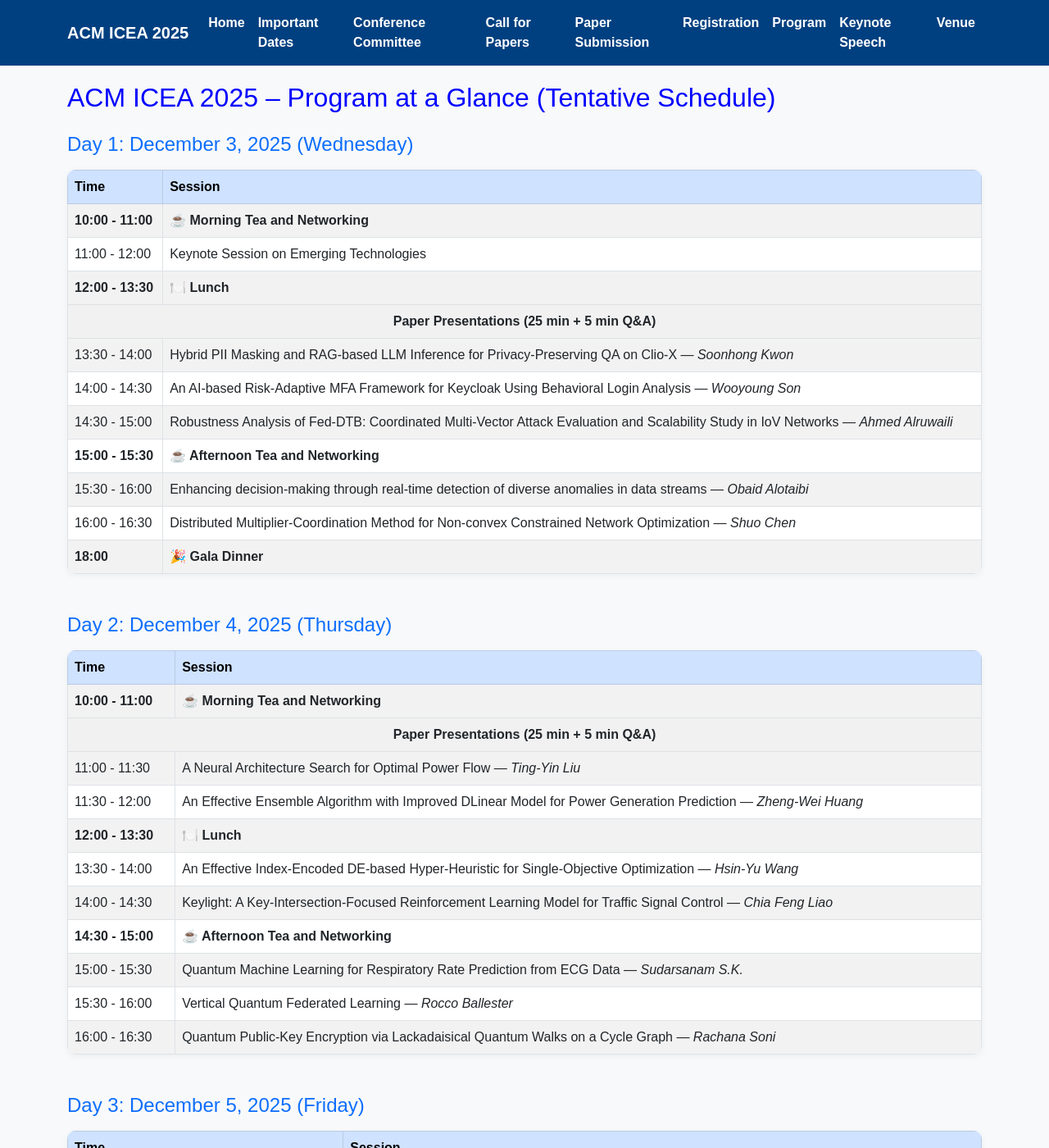
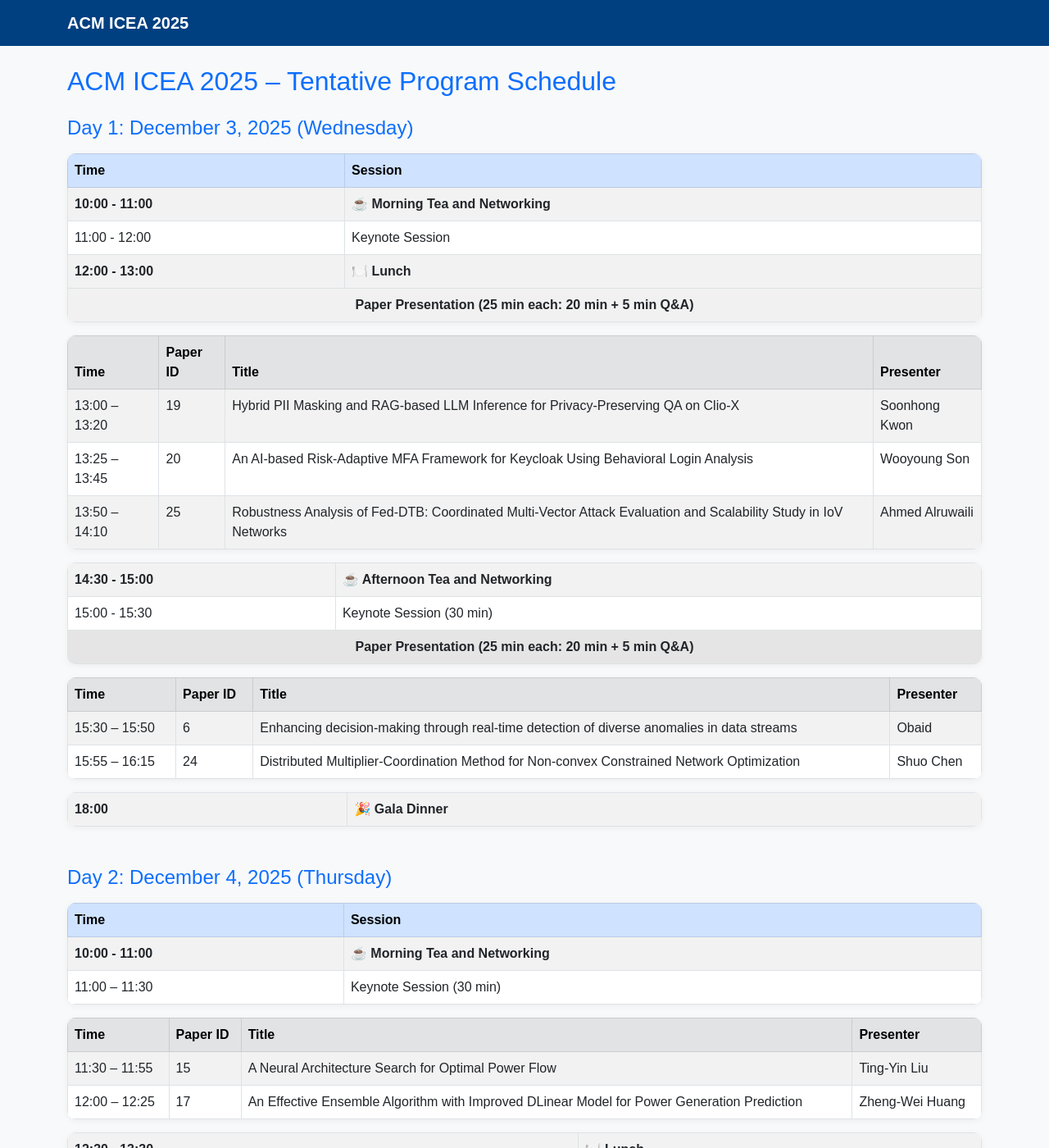
Before and after one commit to icea2025/latrobe, a Jekyll site: the page program/index.html, which Jekyll copies as it is, in a window 1280 px wide and 1400 px high. Shown: the whole window at 82% size. Built offline with Jekyll 4.4.1, drawn with Linux system fonts in a browser that asks for light colours; some of the changed text lies outside the part shown.

Commit message:
Update index.html

```diff
--- a/program/index.html
+++ b/program/index.html
@@ -3,8 +3,7 @@
 <head>
   <meta charset="UTF-8">
   <meta name="viewport" content="width=device-width, initial-scale=1.0">
-  <title> ACM ACM ICEA 2025 - Conference Committee</title>
-  <link rel="stylesheet" href="https://cdnjs.cloudflare.com/ajax/libs/font-awesome/6.0.0/css/all.min.css">
+  <title>ACM ICEA 2025 - Program Schedule</title>
   <link rel="stylesheet" href="https://cdnjs.cloudflare.com/ajax/libs/bootstrap/5.3.0/css/bootstrap.min.css">
   <style>
     body {
@@ -13,152 +12,170 @@
     }
     .navbar {
       background-color: #004080;
-      position: sticky;
-      top: 0;
-      width: 100%;
-      z-index: 1000;
-      transition: top 0.3s;
     }
     .navbar a {
       color: white !important;
       font-weight: bold;
     }
-    .content {
-      margin-top: 20px;
-    }
-  </style>
-</head>
-<body>
-  <nav class="navbar navbar-expand-lg navbar-dark">
-    <div class="container">
-      <a class="navbar-brand" href="/latrobe/index.html"> ACM ICEA 2025</a>
-      <button class="navbar-toggler" type="button" data-bs-toggle="collapse" data-bs-target="#navbarNav"
-              aria-controls="navbarNav" aria-expanded="false" aria-label="Toggle navigation">
-        <span class="navbar-toggler-icon"></span>
-      </button>
-      <div class="collapse navbar-collapse" id="navbarNav">
-        <ul class="navbar-nav ms-auto">
-          <li class="nav-item"><a class="nav-link" href="/latrobe/index.html">Home</a></li>
-          <li class="nav-item"><a class="nav-link" href="/latrobe/index.html#important-dates">Important Dates</a></li>
-          <li class="nav-item"><a class="nav-link" href="/latrobe/committee/index.html">Conference Committee</a></li>
-          <li class="nav-item"><a class="nav-link" href="/latrobe/papers/index.html">Call for Papers</a></li>
-          <li class="nav-item"><a class="nav-link" href="/latrobe/submission/index.html">Paper Submission</a></li>
-          <li class="nav-item"><a class="nav-link" href="/latrobe/registration/index.html">Registration</a></li>
-          <li class="nav-item"><a class="nav-link" href="/latrobe/program/index.html">Program</a></li>
-          <li class="nav-item"><a class="nav-link" href="/latrobe/keynote/index.html">Keynote Speech</a></li>
-          <li class="nav-item"><a class="nav-link" href="/latrobe/venue/index.html">Venue</a></li>
-        </ul>
-      </div>
-    </div>
-  </nav>
-
-  <div class="container">
-    <div class="content">
-      <h2 style="color: #0000ff">ACM ICEA 2025 – Program at a Glance (Tentative Schedule)</h2>
-      <div class="mt-4">
-
-  <style>
     .session-table {
       border-radius: 10px;
       overflow: hidden;
       box-shadow: 0 2px 8px rgba(0,0,0,0.05);
     }
-    .special-session {
-      background-color: #fff8e1; /* light yellow */
-      font-weight: bold;
-    }
     .tea-session {
-      background-color: #e8f4fc; /* light blue */
+      background-color: #e8f4fc;
       font-weight: bold;
     }
     .lunch-session {
-      background-color: #eafbea; /* light green */
+      background-color: #eafbea;
       font-weight: bold;
     }
     .dinner-session {
-      background-color: #fdecef; /* light pink */
+      background-color: #fdecef;
       font-weight: bold;
     }
     .fw-bold.text-center {
       background-color: #f1f1f1;
     }
   </style>
+</head>
+<body>
 
-  <h4 class="text-primary">Day 1: December 3, 2025 (Wednesday)</h4>
+<nav class="navbar navbar-expand-lg navbar-dark">
+  <div class="container">
+    <a class="navbar-brand" href="#">ACM ICEA 2025</a>
+  </div>
+</nav>
+
+<div class="container mt-4">
+  <h2 class="text-primary">ACM ICEA 2025 – Tentative Program Schedule</h2>
+
+  <h4 class="text-primary mt-4">Day 1: December 3, 2025 (Wednesday)</h4>
   <table class="table table-bordered table-striped mt-3 session-table">
     <thead class="table-primary">
       <tr><th>Time</th><th>Session</th></tr>
     </thead>
     <tbody>
       <tr class="tea-session"><td>10:00 - 11:00</td><td>☕ Morning Tea and Networking</td></tr>
-      <tr><td>11:00 - 12:00</td><td>Keynote Session on Emerging Technologies</td></tr>
-      <tr class="lunch-session"><td>12:00 - 13:30</td><td>🍽️ Lunch</td></tr>
-      <tr><td colspan="2" class="fw-bold text-center">Paper Presentations (25 min + 5 min Q&A)</td></tr>
-      <tr><td>13:30 - 14:00</td><td>Hybrid PII Masking and RAG-based LLM Inference for Privacy-Preserving QA on Clio-X — <em>Soonhong Kwon</em></td></tr>
-      <tr><td>14:00 - 14:30</td><td>An AI-based Risk-Adaptive MFA Framework for Keycloak Using Behavioral Login Analysis — <em>Wooyoung Son</em></td></tr>
-      <tr><td>14:30 - 15:00</td><td>Robustness Analysis of Fed-DTB: Coordinated Multi-Vector Attack Evaluation and Scalability Study in IoV Networks — <em>Ahmed Alruwaili</em></td></tr>
-      <tr class="tea-session"><td>15:00 - 15:30</td><td>☕ Afternoon Tea and Networking</td></tr>
-      <tr><td>15:30 - 16:00</td><td>Enhancing decision-making through real-time detection of diverse anomalies in data streams — <em>Obaid Alotaibi</em></td></tr>
-      <tr><td>16:00 - 16:30</td><td>Distributed Multiplier-Coordination Method for Non-convex Constrained Network Optimization — <em>Shuo Chen</em></td></tr>
+      <tr><td>11:00 - 12:00</td><td>Keynote Session</td></tr>
+      <tr class="lunch-session"><td>12:00 - 13:00</td><td>🍽️ Lunch</td></tr>
+      <tr><td colspan="2" class="fw-bold text-center">Paper Presentation (25 min each: 20 min + 5 min Q&A)</td></tr>
+    </tbody>
+  </table>
+
+  <table class="table table-bordered table-striped mt-2 session-table">
+    <thead class="table-secondary">
+      <tr><th>Time</th><th>Paper ID</th><th>Title</th><th>Presenter</th></tr>
+    </thead>
+    <tbody>
+      <tr><td>13:00 – 13:20</td><td>19</td><td>Hybrid PII Masking and RAG-based LLM Inference for Privacy-Preserving QA on Clio-X</td><td>Soonhong Kwon</td></tr>
+      <tr><td>13:25 – 13:45</td><td>20</td><td>An AI-based Risk-Adaptive MFA Framework for Keycloak Using Behavioral Login Analysis</td><td>Wooyoung Son</td></tr>
+      <tr><td>13:50 – 14:10</td><td>25</td><td>Robustness Analysis of Fed-DTB: Coordinated Multi-Vector Attack Evaluation and Scalability Study in IoV Networks</td><td>Ahmed Alruwaili</td></tr>
+    </tbody>
+  </table>
+
+  <table class="table table-bordered table-striped session-table mt-3">
+    <tbody>
+      <tr class="tea-session"><td>14:30 - 15:00</td><td>☕ Afternoon Tea and Networking</td></tr>
+      <tr><td>15:00 - 15:30</td><td>Keynote Session (30 min)</td></tr>
+      <tr><td colspan="2" class="fw-bold text-center">Paper Presentation (25 min each: 20 min + 5 min Q&A)</td></tr>
+    </tbody>
+  </table>
+
+  <table class="table table-bordered table-striped mt-2 session-table">
+    <thead class="table-secondary">
+      <tr><th>Time</th><th>Paper ID</th><th>Title</th><th>Presenter</th></tr>
+    </thead>
+    <tbody>
+      <tr><td>15:30 – 15:50</td><td>6</td><td>Enhancing decision-making through real-time detection of diverse anomalies in data streams</td><td>Obaid</td></tr>
+      <tr><td>15:55 – 16:15</td><td>24</td><td>Distributed Multiplier-Coordination Method for Non-convex Constrained Network Optimization</td><td>Shuo Chen</td></tr>
+    </tbody>
+  </table>
+
+  <table class="table table-bordered table-striped mt-3 session-table">
+    <tbody>
       <tr class="dinner-session"><td>18:00</td><td>🎉 Gala Dinner</td></tr>
     </tbody>
   </table>
 
   <h4 class="text-primary mt-5">Day 2: December 4, 2025 (Thursday)</h4>
   <table class="table table-bordered table-striped mt-3 session-table">
-    <thead class="table-primary">
-      <tr><th>Time</th><th>Session</th></tr>
+    <thead class="table-primary"><tr><th>Time</th><th>Session</th></tr></thead>
+    <tbody>
+      <tr class="tea-session"><td>10:00 - 11:00</td><td>☕ Morning Tea and Networking</td></tr>
+      <tr><td>11:00 – 11:30</td><td>Keynote Session (30 min)</td></tr>
+    </tbody>
+  </table>
+
+  <table class="table table-bordered table-striped mt-2 session-table">
+    <thead class="table-secondary">
+      <tr><th>Time</th><th>Paper ID</th><th>Title</th><th>Presenter</th></tr>
     </thead>
     <tbody>
-      <tr class="tea-session"><td>10:00 - 11:00</td><td>☕ Morning Tea and Networking</td></tr>
-      <tr><td colspan="2" class="fw-bold text-center">Paper Presentations (25 min + 5 min Q&A)</td></tr>
-      <tr><td>11:00 - 11:30</td><td>A Neural Architecture Search for Optimal Power Flow — <em>Ting-Yin Liu</em></td></tr>
-      <tr><td>11:30 - 12:00</td><td>An Effective Ensemble Algorithm with Improved DLinear Model for Power Generation Prediction — <em>Zheng-Wei Huang</em></td></tr>
-      <tr class="lunch-session"><td>12:00 - 13:30</td><td>🍽️ Lunch</td></tr>
-      <tr><td>13:30 - 14:00</td><td>An Effective Index-Encoded DE-based Hyper-Heuristic for Single-Objective Optimization — <em>Hsin-Yu Wang</em></td></tr>
-      <tr><td>14:00 - 14:30</td><td>Keylight: A Key-Intersection-Focused Reinforcement Learning Model for Traffic Signal Control — <em>Chia Feng Liao</em></td></tr>
+      <tr><td>11:30 – 11:55</td><td>15</td><td>A Neural Architecture Search for Optimal Power Flow</td><td>Ting-Yin Liu</td></tr>
+      <tr><td>12:00 – 12:25</td><td>17</td><td>An Effective Ensemble Algorithm with Improved DLinear Model for Power Generation Prediction</td><td>Zheng-Wei Huang</td></tr>
+    </tbody>
+  </table>
+
+  <table class="table table-bordered table-striped mt-3 session-table">
+    <tbody>
+      <tr class="lunch-session"><td>12:30 - 13:30</td><td>🍽️ Lunch</td></tr>
+      <tr><td colspan="2" class="fw-bold text-center">Paper Presentation (25 min each: 20 min + 5 min Q&A)</td></tr>
+    </tbody>
+  </table>
+
+  <table class="table table-bordered table-striped mt-2 session-table">
+    <thead class="table-secondary">
+      <tr><th>Time</th><th>Paper ID</th><th>Title</th><th>Presenter</th></tr>
+    </thead>
+    <tbody>
+      <tr><td>13:30 – 13:55</td><td>12</td><td>An Effective Index-Encoded DE-based Hyper-Heuristic for Single-Objective Optimization</td><td>Hsin-Yu Wang</td></tr>
+      <tr><td>14:00 – 14:25</td><td>16</td><td>Keylight: A Key-Intersection-Focused Reinforcement Learning Model for Traffic Signal Control</td><td>Chia Feng Liao</td></tr>
+    </tbody>
+  </table>
+
+  <table class="table table-bordered table-striped mt-3 session-table">
+    <tbody>
       <tr class="tea-session"><td>14:30 - 15:00</td><td>☕ Afternoon Tea and Networking</td></tr>
-      <tr><td>15:00 - 15:30</td><td>Quantum Machine Learning for Respiratory Rate Prediction from ECG Data — <em>Sudarsanam S.K.</em></td></tr>
-      <tr><td>15:30 - 16:00</td><td>Vertical Quantum Federated Learning — <em>Rocco Ballester</em></td></tr>
-      <tr><td>16:00 - 16:30</td><td>Quantum Public-Key Encryption via Lackadaisical Quantum Walks on a Cycle Graph — <em>Rachana Soni</em></td></tr>
+      <tr><td colspan="2" class="fw-bold text-center">Paper Presentation (25 min each: 20 min + 5 min Q&A)</td></tr>
+    </tbody>
+  </table>
+
+  <table class="table table-bordered table-striped mt-2 session-table">
+    <thead class="table-secondary">
+      <tr><th>Time</th><th>Paper ID</th><th>Title</th><th>Presenter</th></tr>
+    </thead>
+    <tbody>
+      <tr><td>15:00 – 15:25</td><td>-</td><td>Quantum Machine Learning for Respiratory Rate Prediction from ECG Data</td><td>Sudarsanam S.K.</td></tr>
+      <tr><td>15:30 – 15:55</td><td>13</td><td>Vertical Quantum Federated Learning</td><td>Rocco Ballester</td></tr>
+      <tr><td>16:00 – 16:25</td><td>9</td><td>Leveraging Large Language Models to Train Air Pilots</td><td>Ho Ting Poon</td></tr>
+      <tr><td>16:30 – 16:55</td><td>18</td><td>Quantum Public-Key Encryption via Lackadaisical Quantum Walks on a Cycle Graph</td><td>Rachana Soni</td></tr>
+      <tr><td>17:00 – 17:25</td><td>22</td><td>Modeling and Mitigating Security and Privacy Threats in APs</td><td>Himika Tasnim</td></tr>
     </tbody>
   </table>
 
   <h4 class="text-primary mt-5">Day 3: December 5, 2025 (Friday)</h4>
   <table class="table table-bordered table-striped mt-3 session-table">
-    <thead class="table-primary">
-      <tr><th>Time</th><th>Session</th></tr>
-    </thead>
+    <thead class="table-primary"><tr><th>Time</th><th>Session</th></tr></thead>
     <tbody>
       <tr class="tea-session"><td>10:00 - 11:00</td><td>☕ Morning Tea and Networking</td></tr>
-      <tr class="special-session"><td>11:00</td><td>💬 Open Discussion</td></tr>
+      <tr><td>11:00</td><td>💬 Open Discussion</td></tr>
     </tbody>
   </table>
 
+  <div class="text-center mt-5">
+    <h5 style="color: #004085;">📬 Need Help?</h5>
+    <p>For any queries, contact <a href="mailto:icealatrobe2025@gmail.com" style="color: #d63384; font-weight:bold;">icealatrobe2025@gmail.com</a></p>
+  </div>
 </div>
 
-    </div>
+<footer class="bg-dark text-white text-center py-4 mt-5">
+  <div class="container">
+    <p><strong>Hosted by La Trobe University, Australia</strong></p>
+    <p>The proceedings will be published in the <strong>ACM International Conference Proceedings Series (ICPS)</strong></p>
   </div>
+</footer>
 
-<!-- Contact Help Section -->
-<div class="container text-center mt-5 mb-3">
-  <h5 style="color: #004085;">📬 Need Help?</h5>
-  <p>For any queries, feel free to contact us at
-    <a href="mailto:icealatrobe2025@gmail.com" style="color: #d63384; font-weight: bold;">
-      icealatrobe2025@gmail.com
-    </a>
-  </p>
-</div>
-
-   <!-- Footer -->
-  <footer class="bg-dark text-white text-center py-4 mt-5">
-    <div class="container">
-      <p class="mb-1"><strong>Hosted by La Trobe University, Australia</strong></p>
-      <p class="mb-0">The proceedings will be published in the <strong>ACM International Conference Proceedings Series (ICPS)</strong></p>
-    </div>
-  </footer>
-
-  <!-- Optional Bootstrap JS (for navbar toggle functionality) -->
-  <script src="https://cdnjs.cloudflare.com/ajax/libs/bootstrap/5.3.0/js/bootstrap.bundle.min.js"></script>
+<script src="https://cdnjs.cloudflare.com/ajax/libs/bootstrap/5.3.0/js/bootstrap.bundle.min.js"></script>
 </body>
 </html>
```
